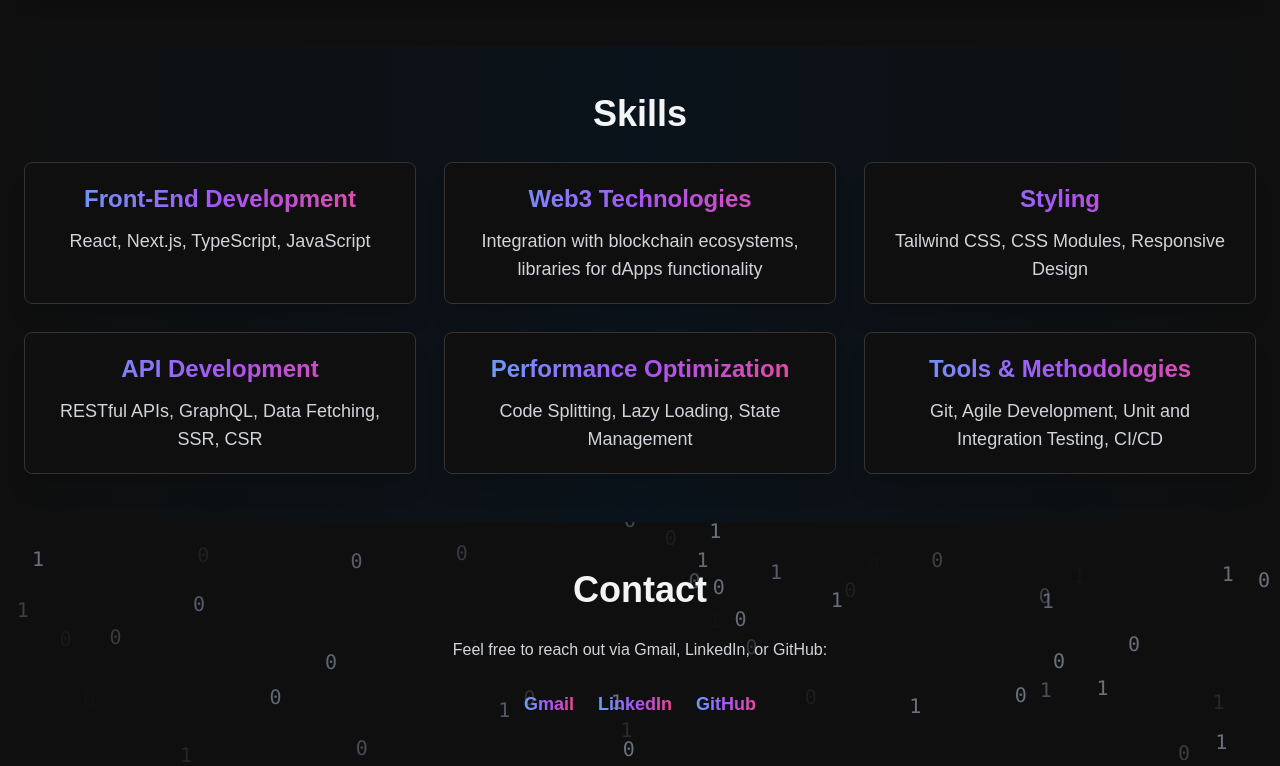
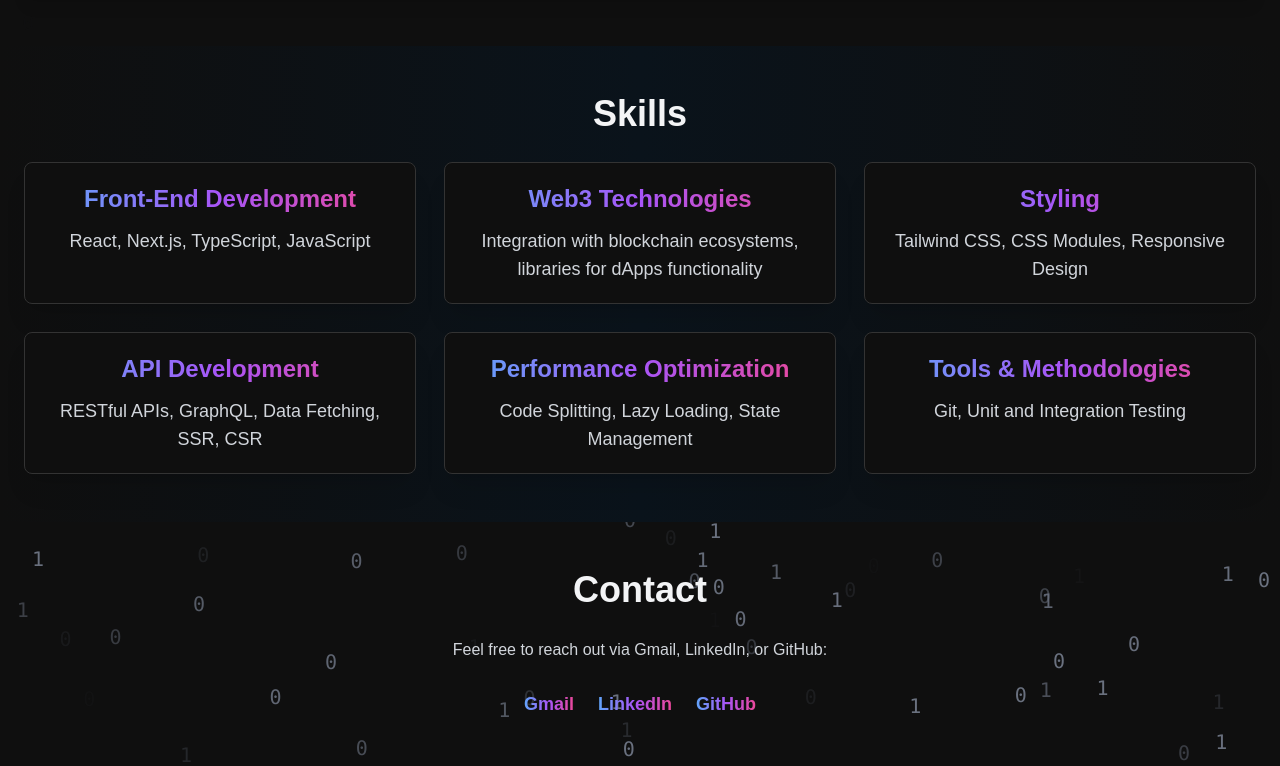
Before and after one commit to ndim99/personal-website, a Next.js app: page / in a window 1280 px wide. Shown: the part 2216-2982 px from the top of the page. Built offline with nearby package versions, Linux system fonts and the light colour scheme.

Commit message:
feat: update

```diff
--- a/app/components/Header.tsx
+++ b/app/components/Header.tsx
@@ -32,7 +32,7 @@ export default function Header() {
         </div>
 
         {/* Mobile Hamburger Icon */}
-        <div className="sm:hidden pt-2">
+        <div className="sm:hidden pt-[7px]">
           <button className="text-white" onClick={() => setMenuOpen(!menuOpen)}>
             <svg
               xmlns="http://www.w3.org/2000/svg"
--- a/app/components/Skills/index.tsx
+++ b/app/components/Skills/index.tsx
@@ -65,8 +65,7 @@ export default function Skills() {
             },
             {
               title: "Tools & Methodologies",
-              description:
-                "Git, Agile Development, Unit and Integration Testing, CI/CD",
+              description: "Git, Unit and Integration Testing",
             },
           ].map((skill, index) => (
             <motion.div
```
Also changed, not shown: 1 other file (tests, documents, lock files or other folders).
